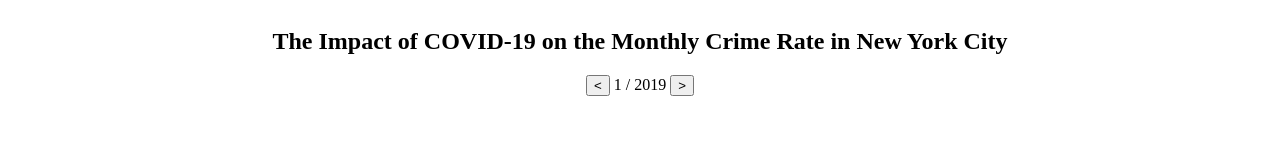
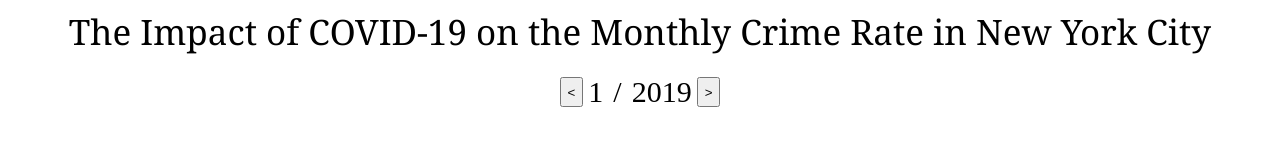
Before and after one commit to mikepettenato/d3viz, a website built with webpack: page index.html in a window 1280 px wide. Shown: the top 160 px of the page. Built offline with nearby package versions, Linux system fonts and the light colour scheme.

Commit message:
Changed the style for the title and controls.

```diff
--- a/index.html
+++ b/index.html
@@ -7,9 +7,9 @@
 <body>
 <div id="tooltip" class="tooltip"></div>
 <div class="container">
-    <div class="chartHeader"><h2>The Impact of COVID-19 on the Monthly Crime Rate in New York City</h2></div>
+    <div class="chartHeader">The Impact of COVID-19 on the Monthly Crime Rate in New York City</div>
     <div class="bubbleControls">
-        <input id="previous" type="button" value="<"> <span id="month">1</span> / <span id="year">2019</span> <input id="next" type="button" value=">">
+        <input id="previous" type="button" value="<" style="height:30px"> <span id="month" class="controls">1</span><span class="controls">/</span><span id="year" class="controls">2019</span> <input id="next" type="button" value=">" style="height:30px">
     </div>
     <div class="row">
         <div>
--- a/styles.css
+++ b/styles.css
@@ -53,20 +53,33 @@
 }
 
 .chartHeader {
-    width: 800px;
+    width: 1200px;
     text-align: center;
+    font-family: Georgia, serif;
+    font-size: 35px;
 }
+
 .container {
     display: flex;
     flex-direction: column;
     align-items: center;
 
 }
+
 .row {
     display: flex;
     flex-direction: row;
     align-items: center;
 }
+
 .bubbleControls {
+    display: flex;
     align-items: center;
+    margin-top: 20px;
 }
+
+.controls {
+    font-size: 30px;
+    margin-left: 5px;
+    margin-right: 5px;
+}
```
